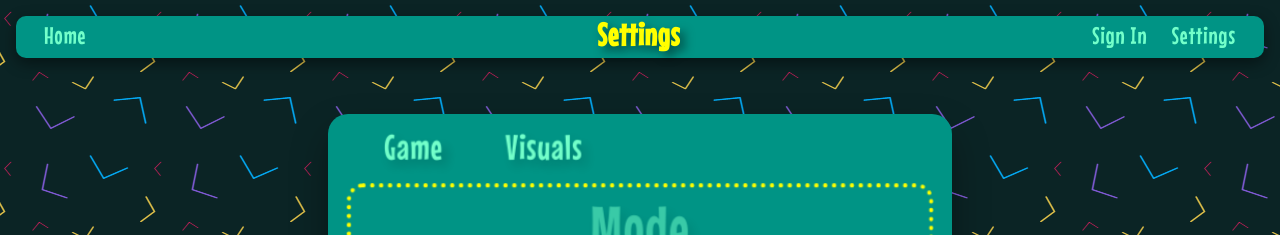
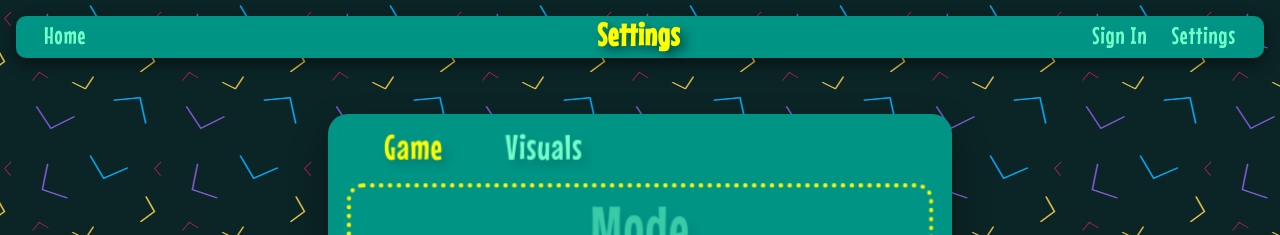
Before and after one commit to gabee1987/Monsters-Memodex, a React (Create React App) app: page /settings in a window 1280 px wide. Shown: the top 235 px of the page. Built offline with nearby package versions, Linux system fonts and the light colour scheme.

Commit message:
implemenmted the active tab highlighting

```diff
--- a/src/routes/game-settings/game-settings.component.jsx
+++ b/src/routes/game-settings/game-settings.component.jsx
@@ -53,13 +53,12 @@ const Settings = () => {
   };
 
   const handleTabChange = (event) => {
-    // console.log('tabChange value:', event.target.value);
+    console.log('activetab change to:', event.target.value);
     if (event.target.value === TAB_VALUES.GAME_TAB) {
       setActiveTab(TAB_VALUES.GAME_TAB);
     } else if (event.target.value === TAB_VALUES.VISUALS_TAB) {
       setActiveTab(TAB_VALUES.VISUALS_TAB);
     }
-    console.log('active tab: ', event.target.value);
   };
 
   // 3D perspective effect with Vanilla Tilt
@@ -79,14 +78,18 @@ const Settings = () => {
       <div className="settings-container" id="mainMenu" ref={tilt}>
         <div className="settings-tab-container">
           <button
-            className="settings-tab game-tab"
+            className={`settings-tab game-tab ${
+              activeTab === TAB_VALUES.GAME_TAB ? 'active-tab' : ''
+            }`}
             onClick={handleTabChange}
             value={TAB_VALUES.GAME_TAB}
           >
             Game
           </button>
           <button
-            className="settings-tab visuals-tab"
+            className={`settings-tab visuals-tab ${
+              activeTab === TAB_VALUES.VISUALS_TAB ? 'active-tab' : ''
+            }`}
             onClick={handleTabChange}
             value={TAB_VALUES.VISUALS_TAB}
           >
```
